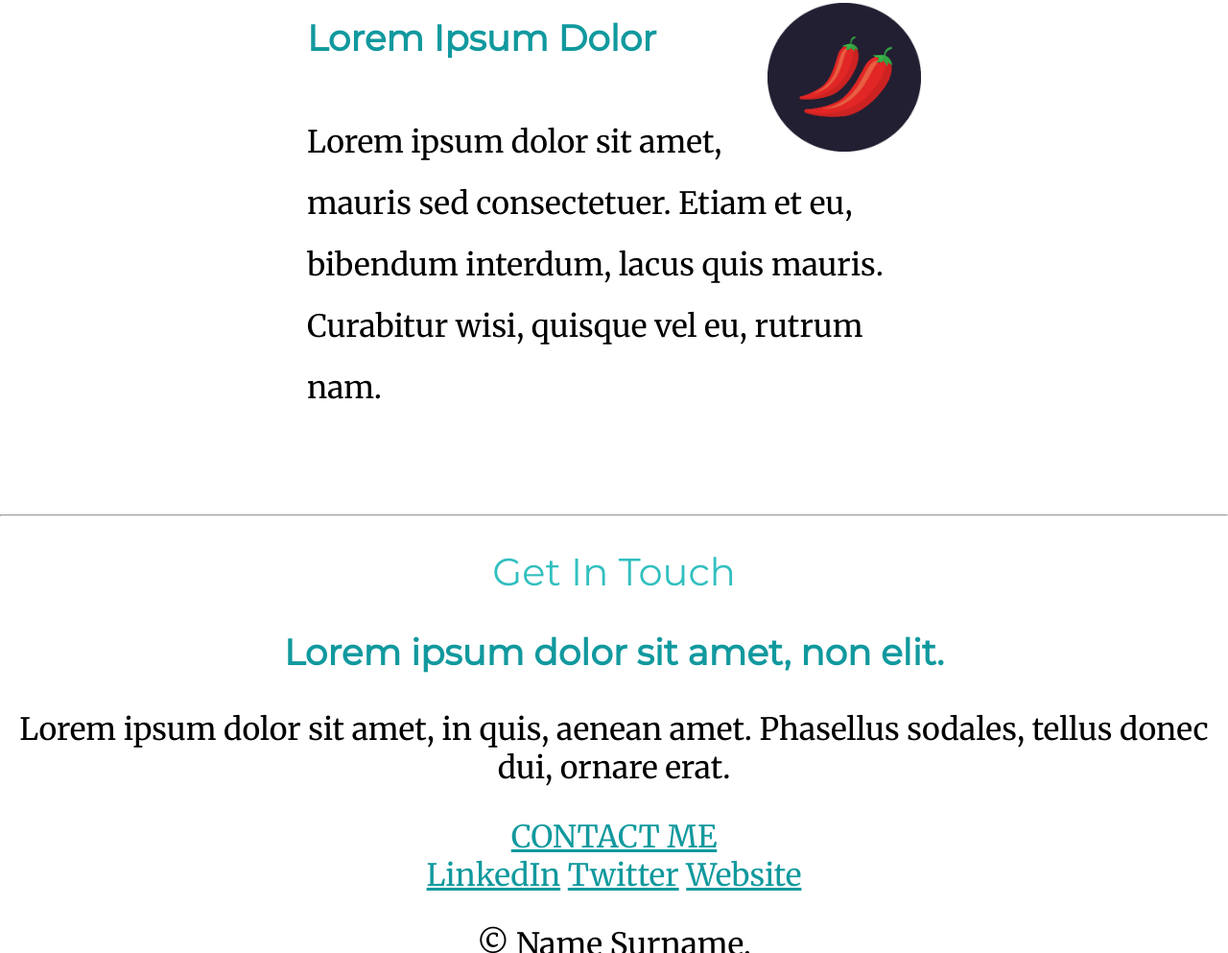
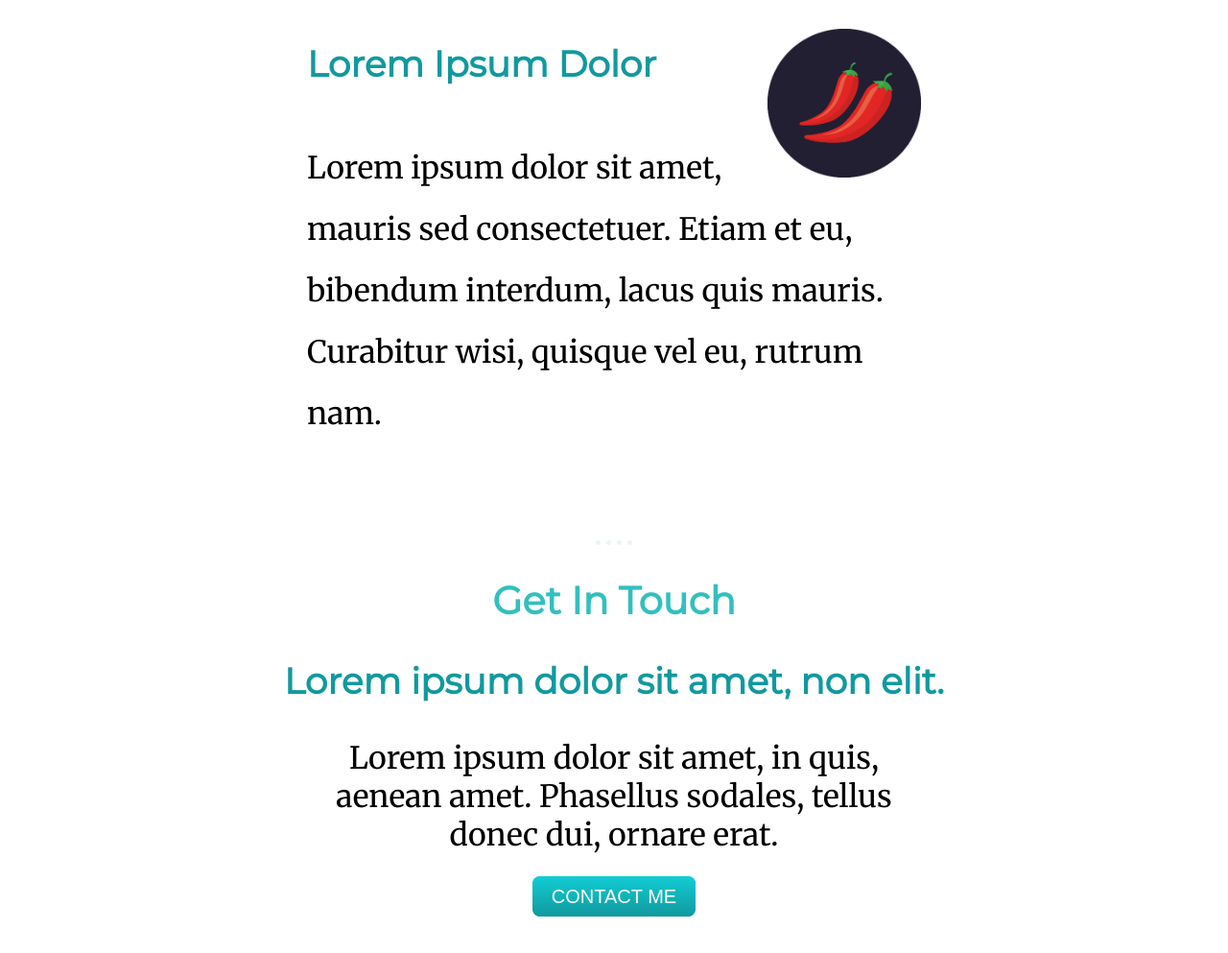
Before and after one commit to mariolopezl/MarioAlbertoPracticas, a plain HTML site: page hmtlInicio/HTML - Intermediate CSS/index.html in a window 1280 px wide. Shown: the part 1807-2800 px from the top of the page at 96% size. Drawn offline with Linux system fonts and the light colour scheme.

Commit message:
Intermediate HTML finalizado

```diff
--- a/hmtlInicio/HTML - Intermediate CSS/css/styles.css
+++ b/hmtlInicio/HTML - Intermediate CSS/css/styles.css
@@ -19,7 +19,6 @@ h1 {
 
 h2 {
     color: #33BFBF;
-    font-weight: normal;
     font-family: 'Montserrat', sans-serif;
     font-size: 2.5rem;
 }
@@ -73,3 +72,64 @@ h3 {
     float: right;
     margin-left: 30px;
 }
+
+.presentation {
+    color: #40514E;
+    width: 50%;
+    margin: auto;
+}
+
+hr {
+    border-style: none;
+    border-top-style: dotted;
+    border-color: #EAF6F6;
+    border-width: 5px;
+    width: 3%;
+  }
+
+.ended {
+    width: 50%;
+    margin: auto auto 20px auto;
+}
+
+.btn {
+    background: #11cdd4;
+    background-image: -webkit-linear-gradient(top, #11cdd4, #11999e);
+    background-image: -moz-linear-gradient(top, #11cdd4, #11999e);
+    background-image: -ms-linear-gradient(top, #11cdd4, #11999e);
+    background-image: -o-linear-gradient(top, #11cdd4, #11999e);
+    background-image: linear-gradient(to bottom, #11cdd4, #11999e);
+    -webkit-border-radius: 8;
+    -moz-border-radius: 8;
+    border-radius: 8px;
+    font-family: Arial;
+    color: #ffffff;
+    font-size: 20px;
+    padding: 10px 20px 10px 20px;
+    text-decoration: none;
+  }
+
+  .btn:hover {
+    background: #30e3cb;
+    background-image: -webkit-linear-gradient(top, #30e3cb, #2bc4ad);
+    background-image: -moz-linear-gradient(top, #30e3cb, #2bc4ad);
+    background-image: -ms-linear-gradient(top, #30e3cb, #2bc4ad);
+    background-image: -o-linear-gradient(top, #30e3cb, #2bc4ad);
+    background-image: linear-gradient(to bottom, #30e3cb, #2bc4ad);
+    text-decoration: none;
+  }
+
+  .bottom-container {
+    background-color: #66BFBF;
+    padding: 50px;
+    margin-top: 50px;
+  }
+
+  a.footer-link{
+
+    padding: 50px;
+  }
+
+  .bottom-container p {
+    color: #EAF6F6;
+  }
--- a/hmtlInicio/HTML - Intermediate CSS/index.html
+++ b/hmtlInicio/HTML - Intermediate CSS/index.html
@@ -28,7 +28,7 @@
         <div class="profile">
             <img src="images/kaguya1.png" width="110px" alt="">
             <h2>Hello.</h2>
-            <p>Lorem ipsum dolor sit amet, vitae volutpat, dui conubia, dolor urna. Non auctor, montes nulla distinctio.
+            <p class="presentation">Lorem ipsum dolor sit amet, vitae volutpat, dui conubia, dolor urna. Non auctor, montes nulla distinctio.
             </p>
         </div>
         <hr>
@@ -51,7 +51,7 @@
         <div class="contact-me">
             <h2>Get In Touch</h2>
             <h3>Lorem ipsum dolor sit amet, non elit.</h3>
-            <p>Lorem ipsum dolor sit amet, in quis, aenean amet. Phasellus sodales, tellus donec dui, ornare erat.</p>
+            <p class="ended">Lorem ipsum dolor sit amet, in quis, aenean amet. Phasellus sodales, tellus donec dui, ornare erat.</p>
             <a class="btn" href="mailto:name@email.com">CONTACT ME</a>
         </div>
     </div>
@@ -61,7 +61,7 @@
         <a class="footer-link" href="https://www.linkedin.com/">LinkedIn</a>
         <a class="footer-link" href="https://twitter.com/">Twitter</a>
         <a class="footer-link" href="https://www.appbrewery.co/">Website</a>
-        <p>© Name Surname.</p>
+        <p>© Mario Alberto</p>
     </div>
 
 
```
